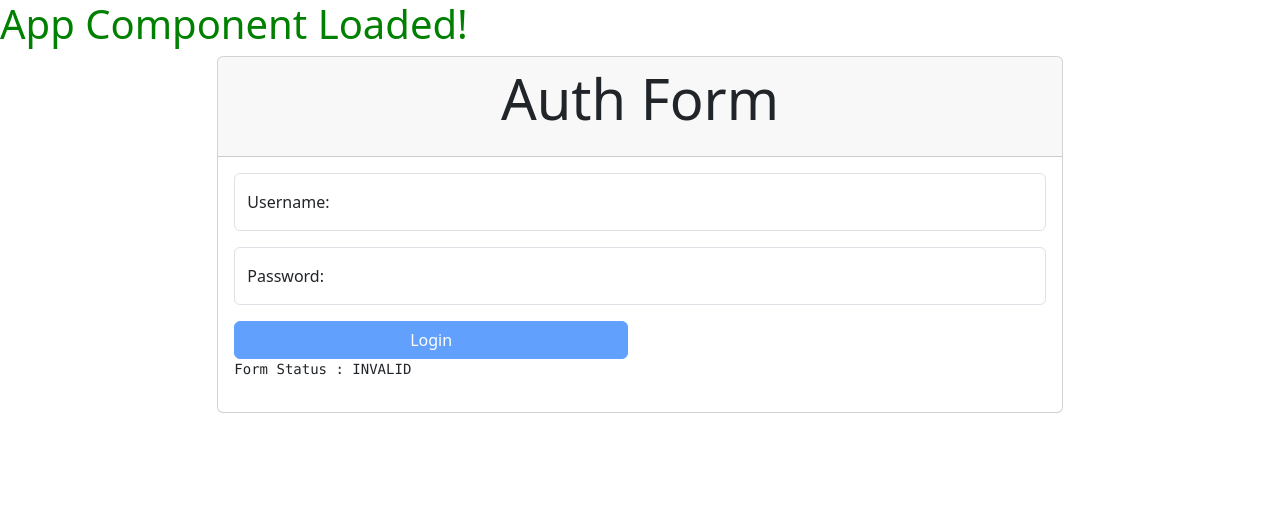
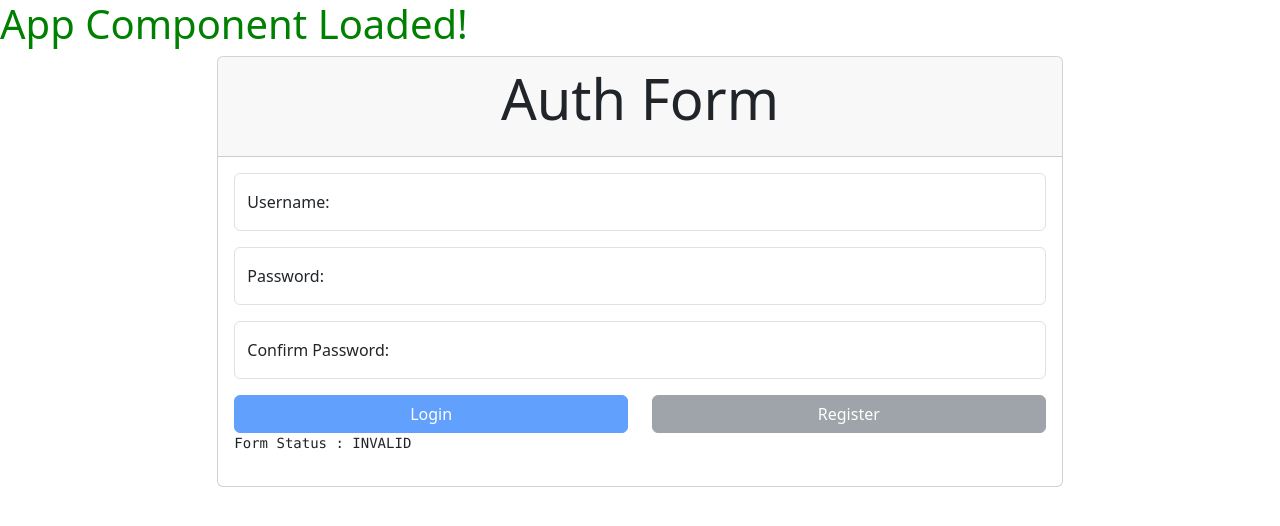
Before and after one commit to synergy2411/nov-23-syne, an Angular app in the folder first-app/: page / in a window 1280 px wide. Shown: the top 526 px of the page. Built offline with nearby package versions, Linux system fonts and the light colour scheme.

Commit message:
confirm password validator

```diff
--- a/first-app/src/app/components/auth/auth.component.css
+++ b/first-app/src/app/components/auth/auth.component.css
@@ -11,3 +11,10 @@
 .ng-touched.ng-valid[name="password"] {
   border-bottom: 3px green solid;
 }
+
+.ng-touched.ng-invalid[name="cnfPassword"] {
+  border-bottom: 3px red solid;
+}
+.ng-touched.ng-valid[name="cnfPassword"] {
+  border-bottom: 3px green solid;
+}
--- a/first-app/src/app/components/auth/auth.component.html
+++ b/first-app/src/app/components/auth/auth.component.html
@@ -63,9 +63,33 @@
               </p>
             </div>
           </div>
+
+          <!-- Confirm Password -->
+          <div class="form-floating mb-3">
+            <input
+              type="text"
+              class="form-control"
+              name="cnfPassword"
+              id="cnfPassword"
+              placeholder=""
+              [formControl]="cnfPassword"
+            />
+            <label for="cnfPassword">Confirm Password:</label>
+
+            <div *ngIf="cnfPassword.touched && cnfPassword.invalid">
+              <p
+                *ngIf="cnfPassword.hasError('cnfPasswordError')"
+                class="alert alert-danger"
+              >
+                - Password and Confirm Password does not match
+              </p>
+            </div>
+          </div>
+
           <!-- button -->
           <div class="row">
             <div class="col-6">
+              <!-- Login -->
               <div class="d-grid">
                 <button
                   class="btn btn-primary"
@@ -73,6 +97,18 @@
                   type="submit"
                 >
                   Login
+                </button>
+              </div>
+            </div>
+            <!-- Register -->
+            <div class="col-6">
+              <div class="d-grid">
+                <button
+                  class="btn btn-secondary"
+                  [disabled]="!authForm.valid"
+                  type="submit"
+                >
+                  Register
                 </button>
               </div>
             </div>
--- a/first-app/src/app/components/auth/auth.component.ts
+++ b/first-app/src/app/components/auth/auth.component.ts
@@ -20,6 +20,7 @@ export class AuthComponent implements OnInit {
     Validators.minLength(6),
     AuthComponent.exclamationValidator,
   ]);
+  cnfPassword = new FormControl('', AuthComponent.confirmPasswordValidator);
 
   authForm: FormGroup;
 
@@ -27,6 +28,7 @@ export class AuthComponent implements OnInit {
     this.authForm = this.fb.group({
       username: this.username,
       password: this.password,
+      cnfPassword: this.cnfPassword,
     });
   }
 
@@ -42,4 +44,15 @@ export class AuthComponent implements OnInit {
     const hasExclamation = control.value.indexOf('!') >= 0;
     return hasExclamation ? null : { exclamation: true };
   }
+
+  static confirmPasswordValidator(control: AbstractControl) {
+    console.log(control);
+    let isMatch = null;
+    if (control.parent && control.parent.controls) {
+      if (control.value === control.parent.controls['password'].value) {
+        isMatch = true;
+      }
+    }
+    return isMatch ? null : { cnfPasswordError: true };
+  }
 }
```
